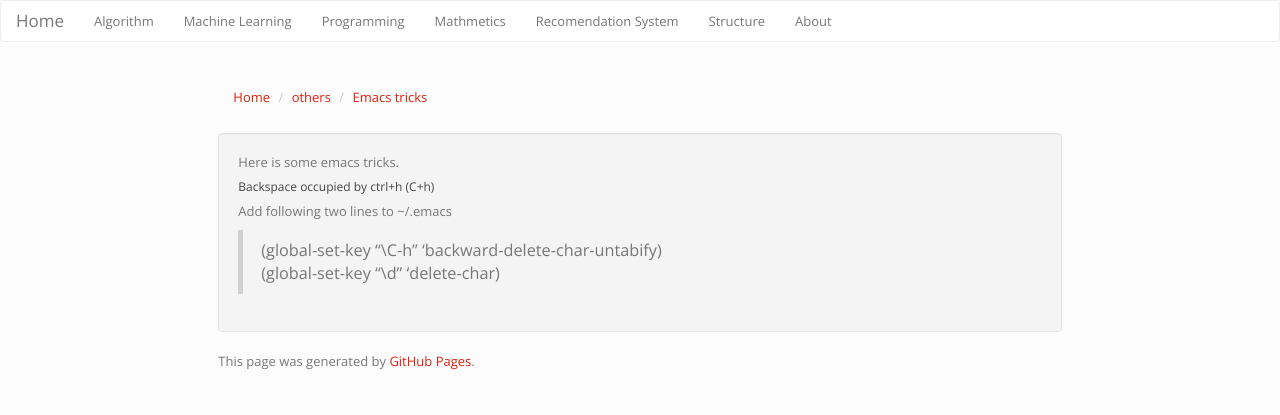
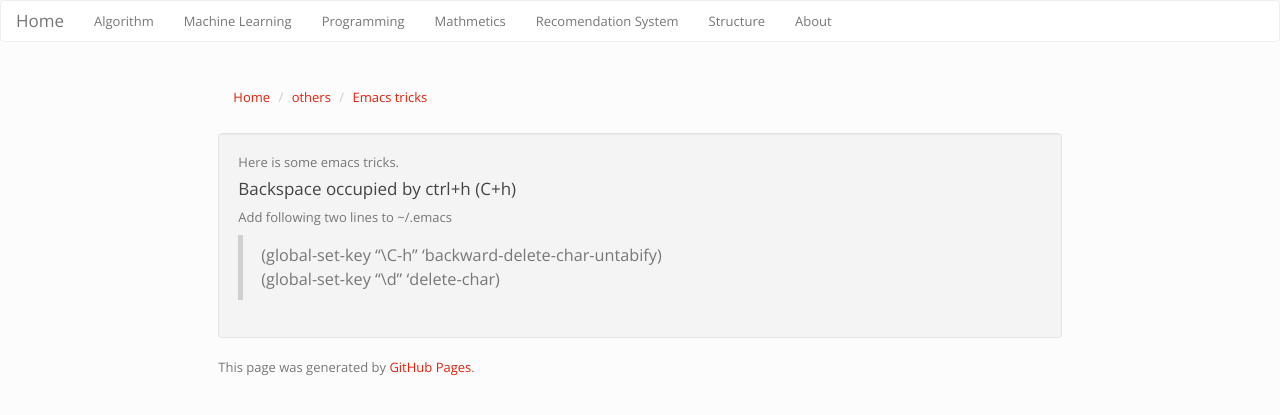
Before and after one commit to Mr-Somebody/notes, a Jekyll site: the page built from _posts/others/2017-08-31-emacs.md, in a window 1280 px wide. Shown: the top 415 px of the page. Built offline with Jekyll 4.4.1, drawn with Linux system fonts in a browser that asks for light colours; nearby versions of some CDN libraries; comment, search, counter and statistics services are not loaded; the repository's description, which GitHub fills in, is left out.

Commit message:
add data

```diff
--- a/_data/catgs.yml
+++ b/_data/catgs.yml
@@ -16,3 +16,6 @@
 - name: Structure
   url: /structure.html
   image: /static/icons/struct.png
+- name: others
+  url: /others.html
+  image: /static/icons/others.png
--- a/_posts/others/2017-08-31-emacs.md
+++ b/_posts/others/2017-08-31-emacs.md
@@ -10,7 +10,7 @@
 Here is some emacs tricks.
 <!--more-->
 
-###### Backspace occupied by ctrl+h (C+h)
+#### Backspace occupied by ctrl+h (C+h)
 
 Add following two lines to ~/.emacs
 >(global-set-key "\C-h" 'backward-delete-char-untabify)
```
